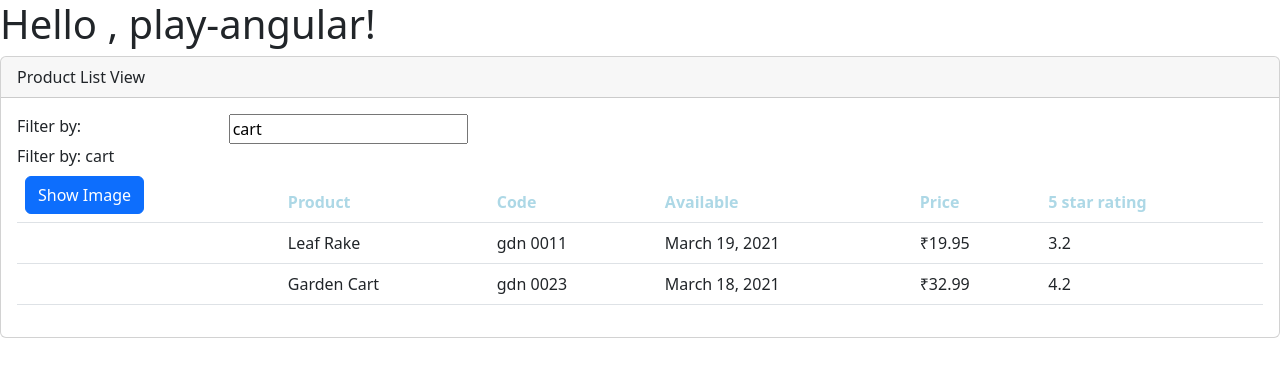
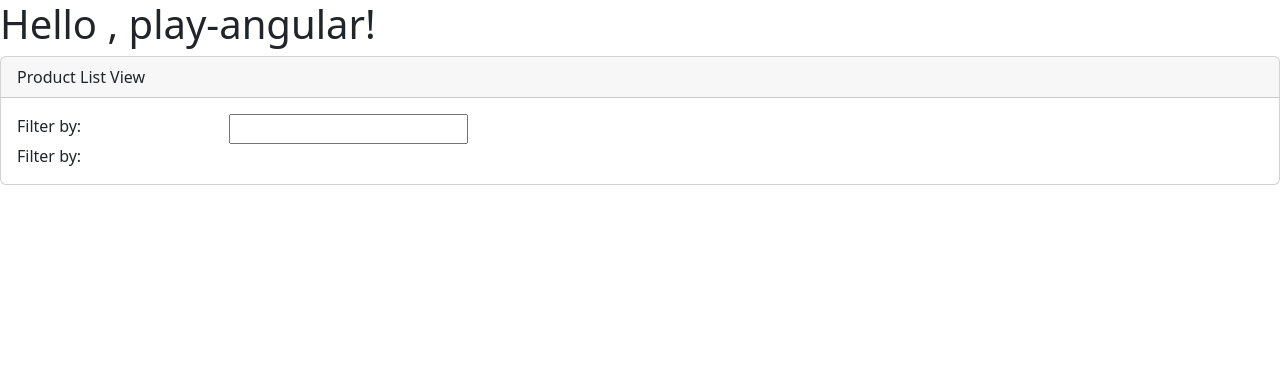
Before and after one commit to Nikhiljella/UX, an Angular app in the folder play-angular/: page / in a window 1280 px wide. Shown: the top 376 px of the page. Built offline with nearby package versions, Linux system fonts and the light colour scheme.

Commit message:
filter feature and getter setters

```diff
--- a/play-angular/src/app/product-component/product-component.component.html
+++ b/play-angular/src/app/product-component/product-component.component.html
@@ -13,7 +13,7 @@
       <div class="col-md-6">Filter by: {{listFilter}}</div>
     </div>
     <div class="table-responsive">
-      <table class="table" *ngIf="products.length">
+      <table class="table" *ngIf="filteredProducts.length">
         <thead>
           <tr>
             <th>
@@ -29,7 +29,7 @@
           </tr>
         </thead>
         <tbody>
-        <tr *ngFor="let product of products">
+        <tr *ngFor="let product of filteredProducts">
           <td>
             <img *ngIf="showImage" [src]="product.imageUrl" [title]="product.productName"
             [style.width.px]="imageWidth"
--- a/play-angular/src/app/product-component/product-component.component.ts
+++ b/play-angular/src/app/product-component/product-component.component.ts
@@ -12,7 +12,18 @@
   imageWidth = 50;
   imageMargin = 2;
   showImage = false;
-  listFilter = 'cart';
+  private _listFilter = '';
+  filteredProducts: IProduct[] = [];
+  get listFilter(): string
+  {
+    return this._listFilter;
+  }
+  set listFilter(value: string)
+  {
+    this._listFilter = value;
+    console.log('in setter:',value)
+    this.filteredProducts = this.getPoductsList(this._listFilter);
+  }
   products: IProduct[] = [
                       {
                         "productId": 1,
@@ -39,10 +50,14 @@
   constructor() { }
 
   ngOnInit(): void {
-    console.log('In ngOninit');
   }
 
   toggleImage(): void {
     this.showImage = !this.showImage;
   }
+
+  getPoductsList(value: string): IProduct[]
+  {
+    return this.products.filter((product: IProduct) => product.productName.includes(value));
+  }
 }
```
